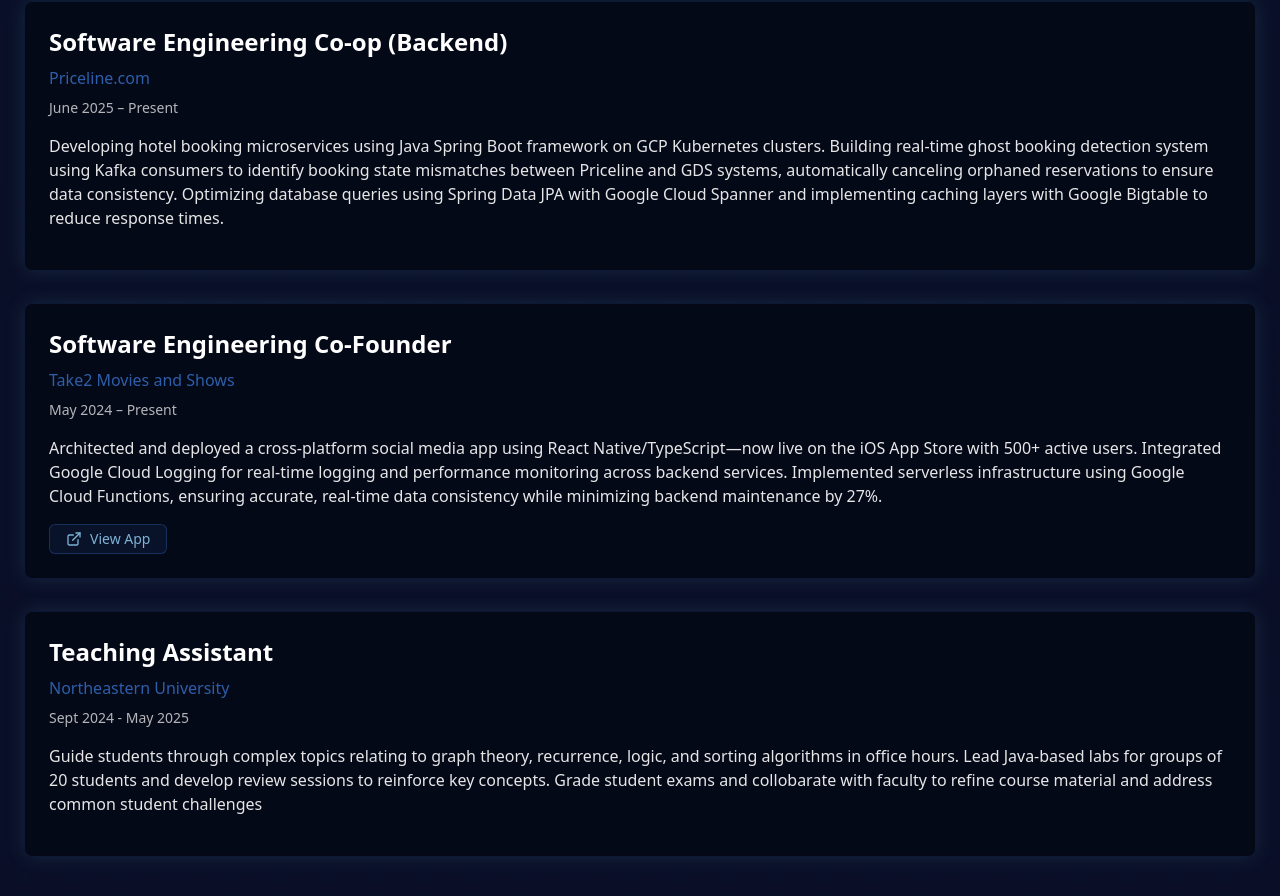
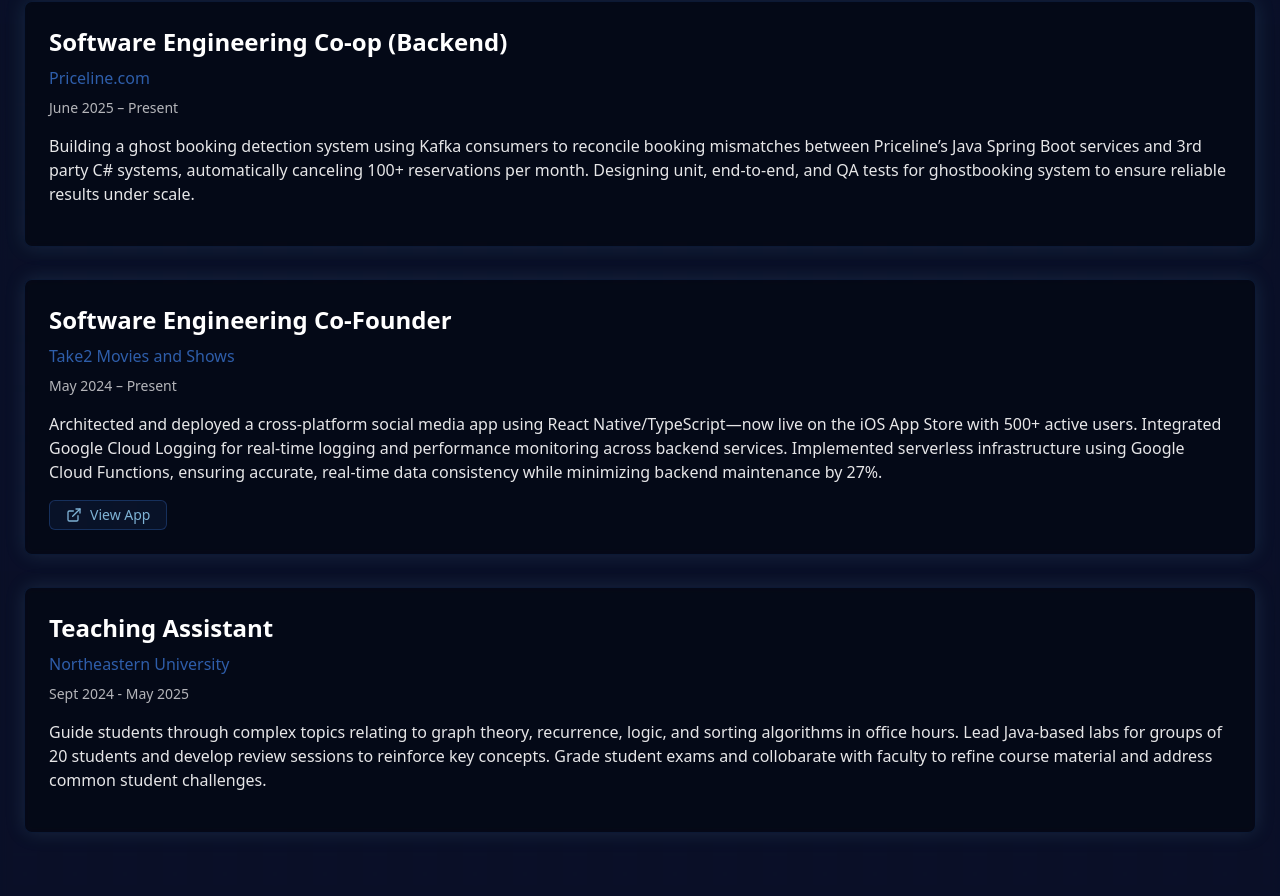
Before and after one commit to Tejchak/Tej-Website, a Next.js app: page / in a window 1280 px wide. Shown: the part 951-1847 px from the top of the page. Built offline with nearby package versions, Linux system fonts and the light colour scheme.

Commit message:
updated priceline

```diff
--- a/src/components/Portfolio.tsx
+++ b/src/components/Portfolio.tsx
@@ -280,7 +280,7 @@
                           title: 'Software Engineering Co-op (Backend)',
                           company: 'Priceline.com',
                           date: 'June 2025 – Present',
-                          description: 'Developing hotel booking microservices using Java Spring Boot framework on GCP Kubernetes clusters. Building real-time ghost booking detection system using Kafka consumers to identify booking state mismatches between Priceline and GDS systems, automatically canceling orphaned reservations to ensure data consistency. Optimizing database queries using Spring Data JPA with Google Cloud Spanner and implementing caching layers with Google Bigtable to reduce response times.',
+                          description: 'Building a ghost booking detection system using Kafka consumers to reconcile booking mismatches between Priceline’s Java Spring Boot services and 3rd party C# systems, automatically canceling 100+ reservations per month. Designing unit, end-to-end, and QA tests for ghostbooking system to ensure reliable results under scale.',
                         },
                         {
                           title: 'Software Engineering Co-Founder',
@@ -293,7 +293,7 @@
                           title: 'Teaching Assistant',
                           company: 'Northeastern University',
                           date: 'Sept 2024 - May 2025',
-                          description: 'Guide students through complex topics relating to graph theory, recurrence, logic, and sorting algorithms in office hours. Lead Java-based labs for groups of 20 students and develop review sessions to reinforce key concepts. Grade student exams and collobarate with faculty to refine course material and address common student challenges',
+                          description: 'Guide students through complex topics relating to graph theory, recurrence, logic, and sorting algorithms in office hours. Lead Java-based labs for groups of 20 students and develop review sessions to reinforce key concepts. Grade student exams and collobarate with faculty to refine course material and address common student challenges.',
                         },
                       ].map((job, index) => (
                         <motion.div
```
